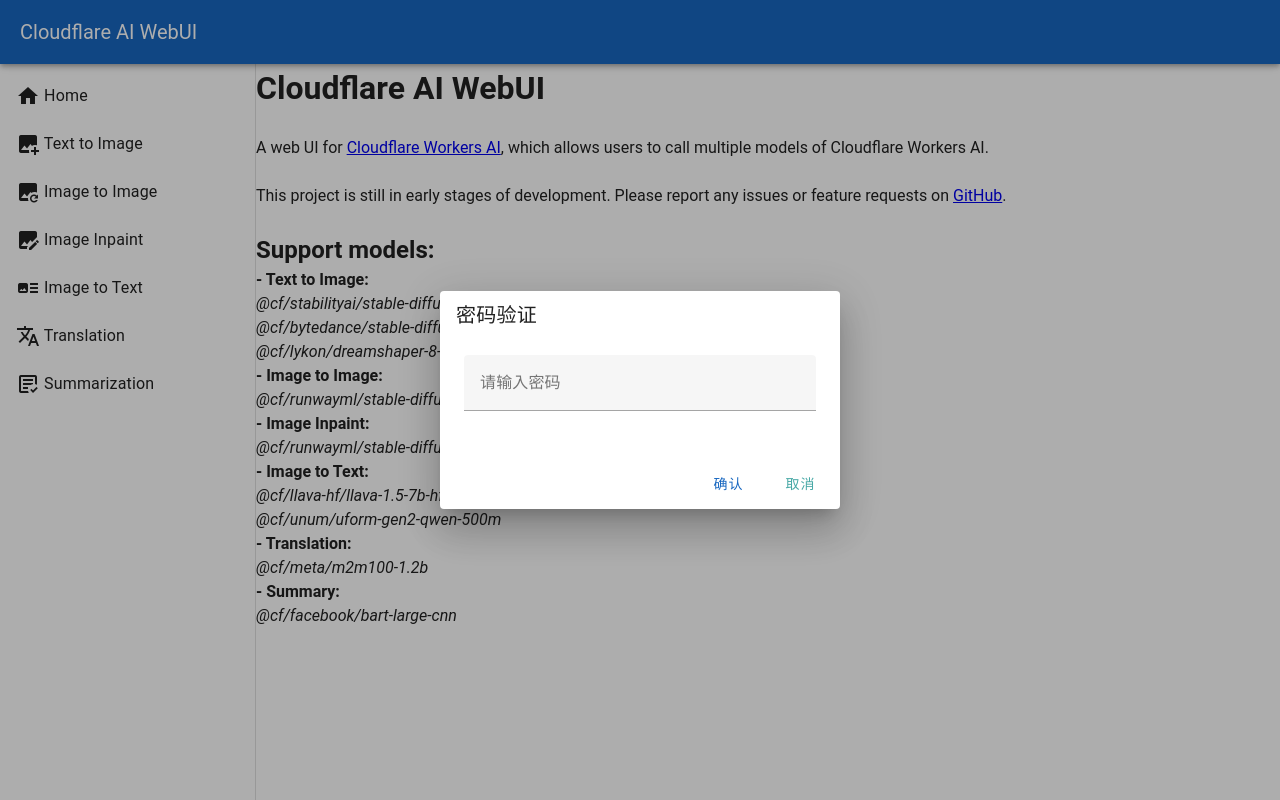
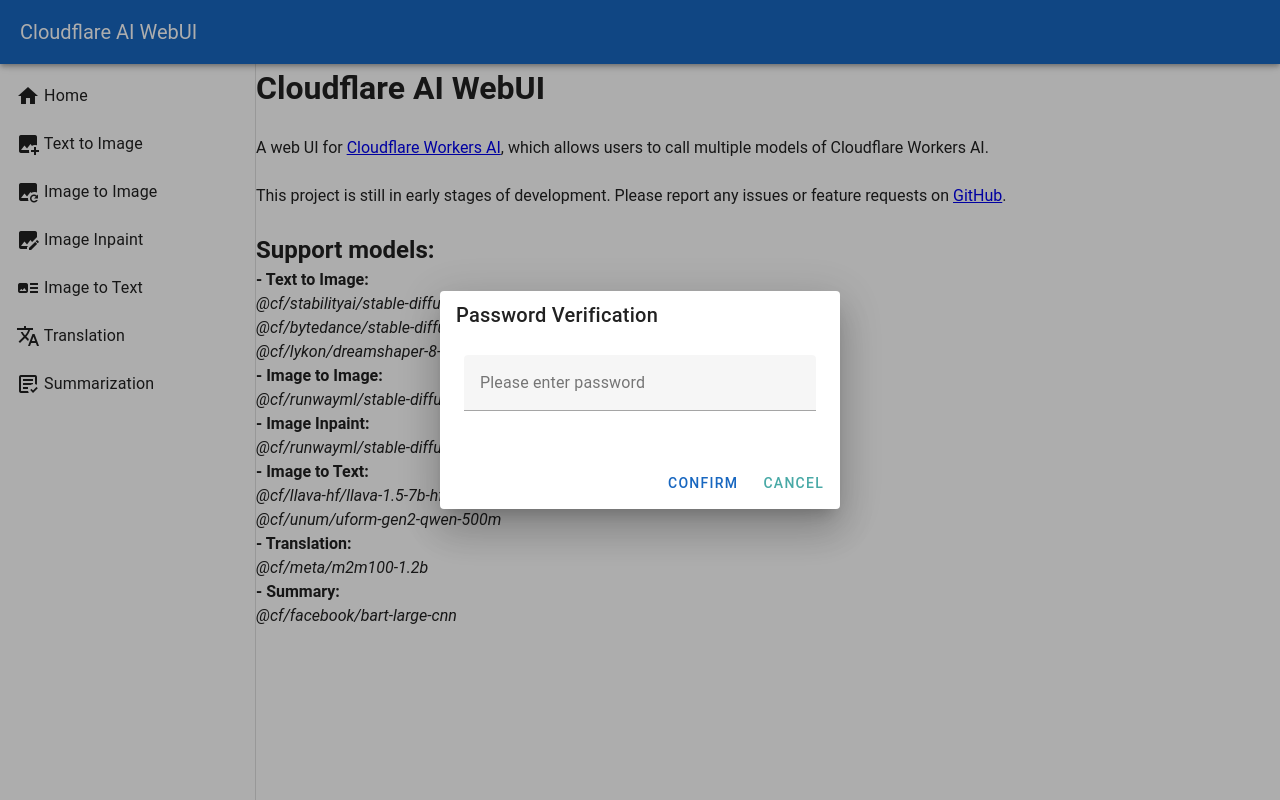
Before and after one commit to zhxiaoyu/cf-ai-nuxt, a Nuxt app: page / in a window 1280 px wide. Built offline with nearby package versions, Linux system fonts and the light colour scheme.

Commit message:
feat: Update AuthDialog

```diff
--- a/components/AuthDialog.vue
+++ b/components/AuthDialog.vue
@@ -1,13 +1,13 @@
 <template>
     <v-dialog v-model="authStore.showAuthDialog" persistent max-width="400px">
         <v-card>
-            <v-card-title class="headline">密码验证</v-card-title>
+            <v-card-title class="headline">Password Verification</v-card-title>
             <v-card-text>
-                <v-text-field v-model="password" label="请输入密码" type="password" @keyup.enter="verifyPassword" />
+                <v-text-field v-model="password" label="Please enter password" type="password" @keyup.enter="verifyPassword" />
             </v-card-text>
             <v-card-actions>
-                <v-btn color="primary" @click="verifyPassword">确认</v-btn>
-                <v-btn color="secondary" @click="cancel">取消</v-btn>
+                <v-btn color="primary" @click="verifyPassword">Confirm</v-btn>
+                <v-btn color="secondary" @click="cancel">Cancel</v-btn>
             </v-card-actions>
         </v-card>
     </v-dialog>
```
